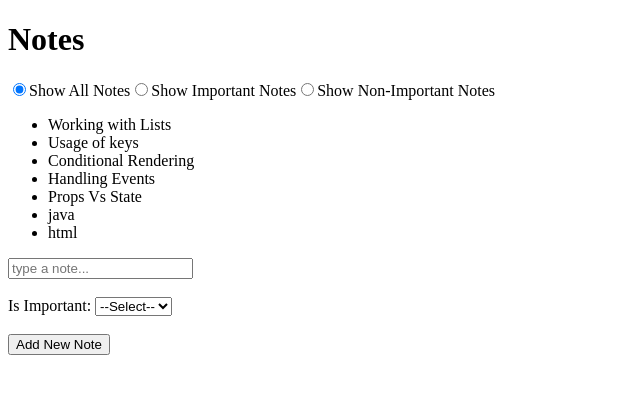
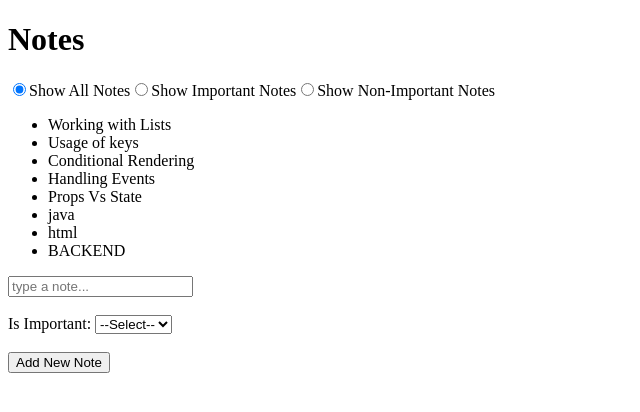
Before and after one commit to SAVEEN-J/React_practises, a React (Create React App) app: page / in a window 1280 px wide. Shown: the top 412 px of the page, without its empty margins (0-640 px from the left). Built offline with nearby package versions, Linux system fonts and the light colour scheme; data requests are answered from the project's data file.

Commit message:
read done

```diff
--- a/db.json
+++ b/db.json
@@ -35,6 +35,11 @@
       "id": 7,
       "content": "html",
       "important": true
+    },
+    {
+      "id": 8,
+      "content": "BACKEND",
+      "important": true
     }
   ]
 }
--- a/package.json
+++ b/package.json
@@ -6,7 +6,7 @@
     "@testing-library/jest-dom": "^5.16.5",
     "@testing-library/react": "^13.4.0",
     "@testing-library/user-event": "^13.5.0",
-    "axios": "^1.4.0",
+    "axios": "^1.6.5",
     "json-server": "^0.17.3",
     "react": "^18.2.0",
     "react-dom": "^18.2.0",
--- a/src/App.js
+++ b/src/App.js
@@ -1,5 +1,6 @@
 // A Simple Note taking Application
 import axios from 'axios';
+
 import React, { useEffect, useRef, useState } from 'react';
 
 function Note({note}) {
@@ -17,14 +18,14 @@ function App() {
   const [showStatus, setShowStatus] = useState('all');
 
   // get the data
+  //runs only once: for the first time []
+  //runs always
   useEffect(() => {
     // setNotes(props.notes);
-    ///read the data in CURD
+    ///read the data in CURD READ OPRATION
     axios
-    .get('http://localhost:3001/notes/')
-
-
-   .then(responce=>setNotes(responce.data))
+    .get('http://localhost:3002/notes/')
+   .then(responce => setNotes(responce.data))
   });
 
   // create a reference for the first input text box
@@ -45,10 +46,11 @@ function App() {
     // add the new object to the notes state
     // setNotes(notes.concat(noteObject));
 
-    //send thbe record tojson usinf post method
+    //send thbe record to json usinf post method
 
     axios
-    .post('http://localhost:3001/notes', noteObject)
+    .post('http://localhost:3002/notes', noteObject)
+    // .then(response => console.log(response))
 
     // console.log(noteObject);
 
```
Also changed, not shown: src/index.js (+0 -31 lines), 1 other file (tests, documents, lock files or other folders).
